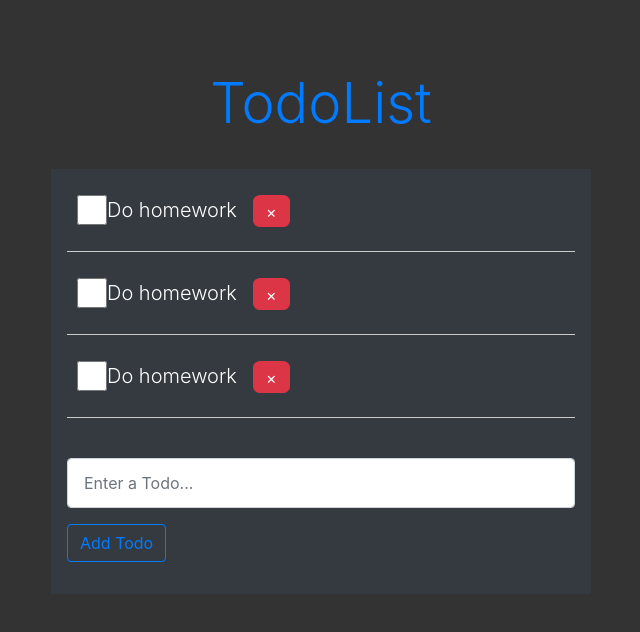
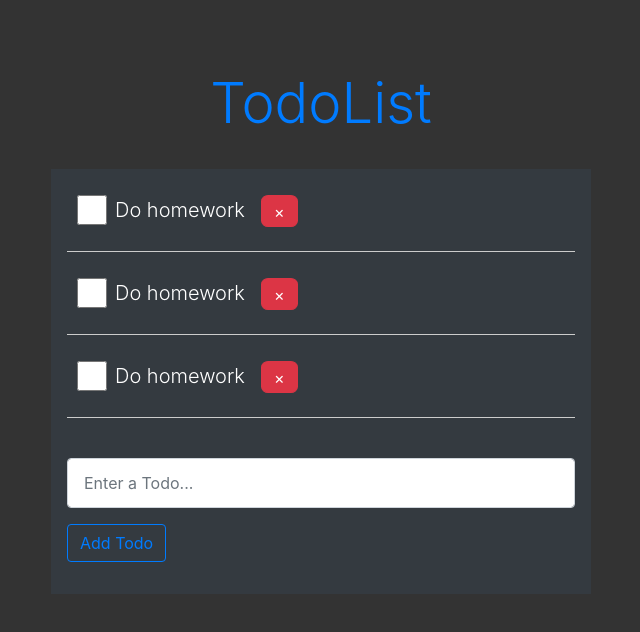
Before and after one commit to webdvt/react-todolist, a React (Create React App) app: page / in a window 1280 px wide. Shown: the top 632 px of the page, without its empty margins (319-959 px from the left). Built offline with nearby package versions, Linux system fonts and the light colour scheme.

Commit message:
Add margin left for todo item

```diff
--- a/src/components/TodoItem.js
+++ b/src/components/TodoItem.js
@@ -10,7 +10,7 @@ const TodoItem = (props) => {
   return (
     <div className="input-group input-group-lg mb-3" style={todoStyle()}>
       <input style={{ width: '30px', height: '30px' }} type="checkbox"/>
-      <p className="lead">Do homework</p>
+      <p className="lead ml-2">Do homework</p>
       <button className="btn btn-danger ml-3 pb-3 pt-1" style={{ height: '2rem', borderRadius: '20%' }}>&times;</button>
     </div>
   );
```
